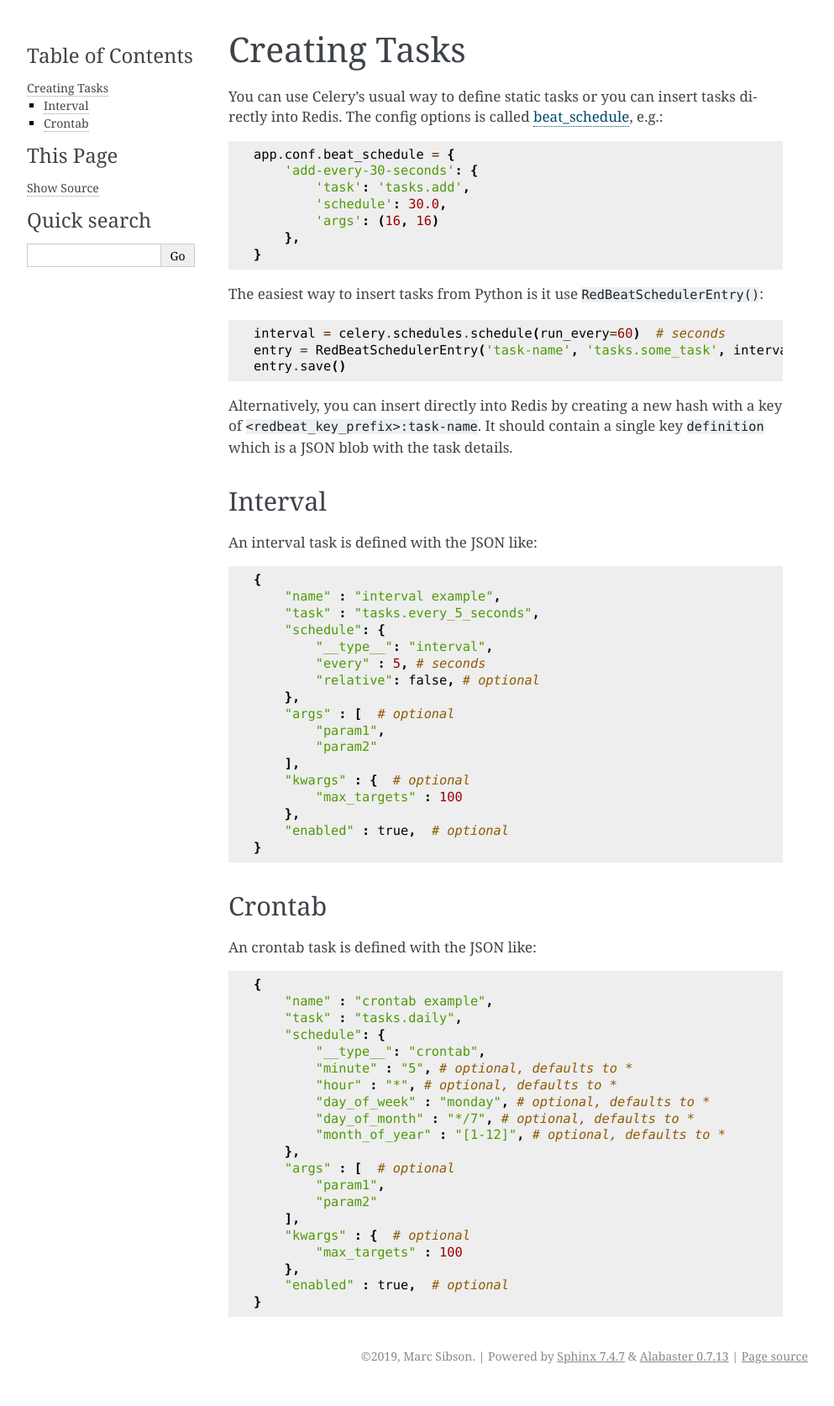
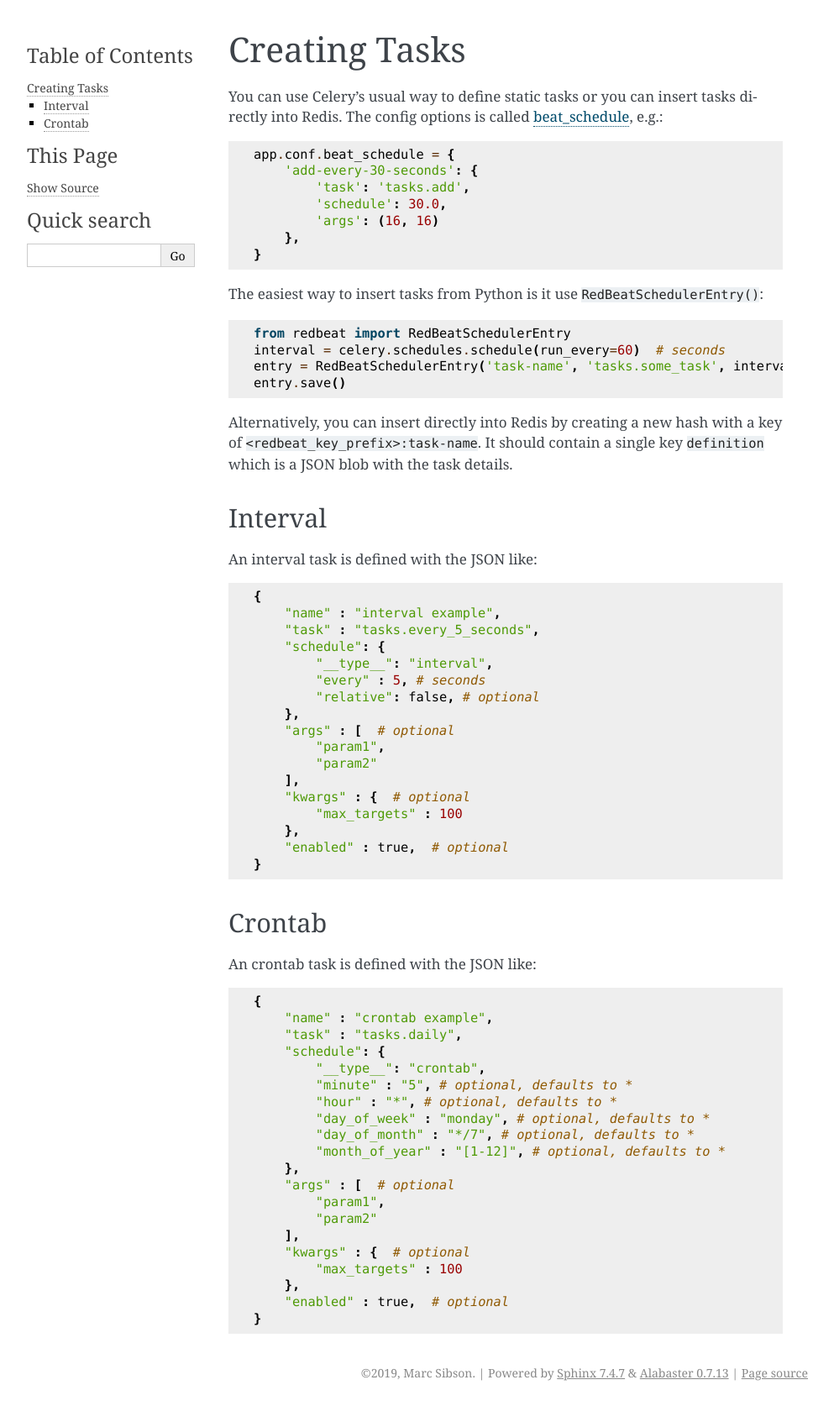
Before and after one commit to sibson/redbeat, a Sphinx documentation site: the page built from docs/tasks.rst, in a window 1280 px wide. Shown: the whole page at 84% size, without its empty margins (148-1141 px from the left). Built offline with Sphinx 7.4.7, drawn with Linux system fonts in a browser that asks for light colours.

Commit message:
Update tasks.rst

```diff
--- a/docs/tasks.rst
+++ b/docs/tasks.rst
@@ -16,6 +16,7 @@ directly into Redis. The config options is called `beat_schedule`_, e.g.:
 
 The easiest way to insert tasks from Python is it use ``RedBeatSchedulerEntry()``::
 
+    from redbeat import RedBeatSchedulerEntry
     interval = celery.schedules.schedule(run_every=60)  # seconds
     entry = RedBeatSchedulerEntry('task-name', 'tasks.some_task', interval, args=['arg1', 2])
     entry.save()
```
